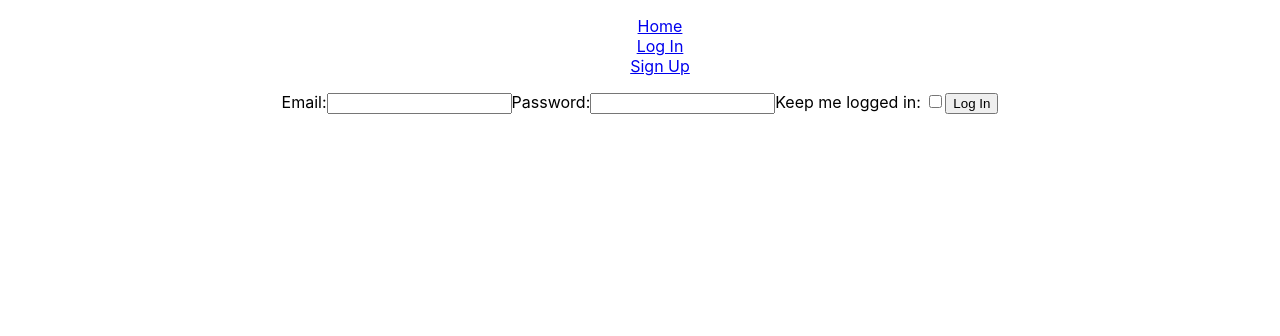
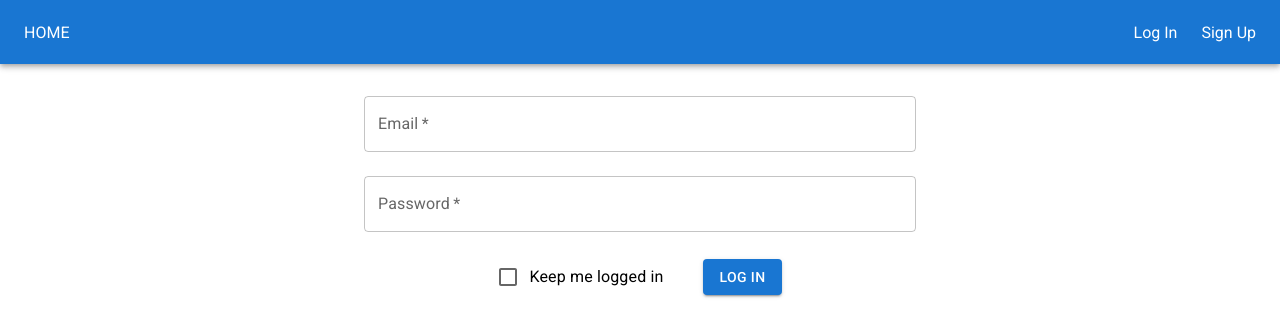
Before and after one commit to shard520/movies-react-app, a React (Create React App) app: page /login in a window 1280 px wide. Shown: the top 336 px of the page. Built offline with nearby package versions, Linux system fonts and the light colour scheme.

Commit message:
Install Material UI, convert forms to use MUI components, add App Bar, add styles.

```diff
--- a/public/index.html
+++ b/public/index.html
@@ -24,20 +24,24 @@
       work correctly both with client-side routing and a non-root public URL.
       Learn how to configure a non-root public URL by running `npm run build`.
     -->
+
+    <!-- Google Fonts -->
+    <link rel="preconnect" href="https://fonts.googleapis.com" />
+    <link rel="preconnect" href="https://fonts.gstatic.com" crossorigin />
+    <link
+      href="https://fonts.googleapis.com/css2?family=Roboto:wght@300;400;500;700&display=swap"
+      rel="stylesheet"
+    />
+
+    <!-- Material Icons -->
+    <link
+      rel="stylesheet"
+      href="https://fonts.googleapis.com/icon?family=Material+Icons"
+    />
     <title>React App</title>
   </head>
   <body>
     <noscript>You need to enable JavaScript to run this app.</noscript>
     <div id="root"></div>
-    <!--
-      This HTML file is a template.
-      If you open it directly in the browser, you will see an empty page.
-
-      You can add webfonts, meta tags, or analytics to this file.
-      The build step will place the bundled scripts into the <body> tag.
-
-      To begin the development, run `npm start` or `yarn start`.
-      To create a production bundle, use `npm run build` or `yarn build`.
-    -->
   </body>
 </html>
--- a/src/App.js
+++ b/src/App.js
@@ -1,11 +1,19 @@
 import React, { useEffect, useState } from 'react';
-import { Routes, Route, Link, useNavigate } from 'react-router-dom';
+import {
+  Routes,
+  Route,
+  Link as RouterLink,
+  useNavigate,
+} from 'react-router-dom';
+import { AppBar, Link, Toolbar } from '@mui/material';
 
+import { getUser, fetchSignUp, fetchLogIn } from './utils';
 import LogIn from './pages/LogIn';
-import { getUser, fetchSignUp, fetchLogIn } from './utils';
-import './App.css';
 import SignUp from './pages/SignUp';
 import Home from './pages/Home';
+
+import './App.css';
+import './styles/navbar.css';
 
 const App = () => {
   const [user, setUser] = useState();
@@ -42,19 +50,42 @@ const App = () => {
 
   return (
     <div className="App">
-      <nav className="navbar">
-        <ul className="navbar__list">
-          <li className="navbar__item">
-            <Link to="/">Home</Link>
-          </li>
-          <li className="navbar__item">
-            <Link to="/login">Log In</Link>
-          </li>
-          <li className="navbar__item">
-            <Link to="/signup">Sign Up</Link>
-          </li>
-        </ul>
-      </nav>
+      <AppBar position="static">
+        <Toolbar>
+          <nav className="navbar">
+            <ul className="navbar__list">
+              <Link
+                className="navbar__link"
+                component={RouterLink}
+                underline="hover"
+                to="/"
+                color="white"
+                sx={{ mr: 'auto' }}
+              >
+                HOME
+              </Link>
+              <Link
+                className="navbar__link"
+                component={RouterLink}
+                underline="hover"
+                to="/login"
+                color="white"
+              >
+                Log In
+              </Link>
+              <Link
+                className="navbar__link"
+                component={RouterLink}
+                underline="hover"
+                to="/signup"
+                color="white"
+              >
+                Sign Up
+              </Link>
+            </ul>
+          </nav>
+        </Toolbar>
+      </AppBar>
 
       <Routes>
         <Route
--- a/src/components/LogInForm.js
+++ b/src/components/LogInForm.js
@@ -1,3 +1,12 @@
+import {
+  Button,
+  Checkbox,
+  Container,
+  FormControlLabel,
+  FormGroup,
+  TextField,
+} from '@mui/material';
+
 const LogInForm = ({
   email,
   setEmail,
@@ -8,33 +17,43 @@ const LogInForm = ({
   handleLogInSubmit,
 }) => {
   return (
-    <form onSubmit={handleLogInSubmit}>
-      <label htmlFor="email">Email:</label>
-      <input
+    <Container maxWidth="sm" sx={{ mt: 4 }}>
+      <form className="auth-form" onSubmit={handleLogInSubmit}>
+        <TextField
+          variant="outlined"
+          label="Email"
           id="email"
-        name="email"
           type="email"
+          required={true}
           value={email}
           onChange={e => setEmail(e.target.value)}
         />
-      <label htmlFor="pass">Password:</label>
-      <input
-        id="pass"
-        name="pass"
+        <TextField
+          variant="outlined"
+          label="Password"
+          id="password"
           type="password"
+          required={true}
           value={pass}
           onChange={e => setPass(e.target.value)}
         />
-      <label htmlFor="stayLoggedIn">Keep me logged in: </label>
-      <input
-        name="stayLoggedIn"
+        <FormGroup>
+          <FormControlLabel
+            control={
+              <Checkbox
+                checked={stayLoggedIn}
                 id="stayLoggedIn"
-        type="checkbox"
-        value={stayLoggedIn}
-        onChange={() => setStayLoggedIn(prev => !prev)}
+                onChange={e => setStayLoggedIn(e.target.checked)}
               />
-      <button type="submit">Log In</button>
+            }
+            label="Keep me logged in"
+          />
+        </FormGroup>
+        <Button variant="contained" type="submit">
+          Log In
+        </Button>
       </form>
+    </Container>
   );
 };
 
--- a/src/components/SignUpForm.js
+++ b/src/components/SignUpForm.js
@@ -1,3 +1,14 @@
+import {
+  Button,
+  Checkbox,
+  Container,
+  FormControlLabel,
+  FormGroup,
+  TextField,
+} from '@mui/material';
+
+import '../styles/auth-form.css';
+
 const SignUpForm = ({
   username,
   setUsername,
@@ -10,40 +21,52 @@ const SignUpForm = ({
   handleSignUpSubmit,
 }) => {
   return (
-    <form onSubmit={handleSignUpSubmit}>
-      <label htmlFor="username">Username:</label>
-      <input
+    <Container maxWidth="sm" sx={{ mt: 4 }}>
+      <form className="auth-form" onSubmit={handleSignUpSubmit}>
+        <TextField
+          variant="outlined"
+          label="Username"
           id="username"
-        name="username"
           type="text"
+          required={true}
           value={username}
           onChange={e => setUsername(e.target.value)}
         />
-      <label htmlFor="email">Email:</label>
-      <input
+        <TextField
+          variant="outlined"
+          label="Email"
           id="email"
-        name="email"
           type="email"
+          required={true}
           value={email}
           onChange={e => setEmail(e.target.value)}
         />
-      <label htmlFor="pass">Password:</label>
-      <input
-        id="pass"
-        name="pass"
+        <TextField
+          variant="outlined"
+          label="Password"
+          id="password"
           type="password"
+          required={true}
           value={pass}
           onChange={e => setPass(e.target.value)}
         />
-      <input
-        name="stayLoggedIn"
+        <FormGroup>
+          <FormControlLabel
+            control={
+              <Checkbox
+                checked={stayLoggedIn}
                 id="stayLoggedIn"
-        type="checkbox"
-        value={stayLoggedIn}
-        onChange={() => setStayLoggedIn(prev => !prev)}
+                onChange={e => setStayLoggedIn(e.target.checked)}
               />
-      <button type="submit">Sign Up</button>
+            }
+            label="Keep me logged in"
+          />
+        </FormGroup>
+        <Button variant="contained" type="submit">
+          Sign Up
+        </Button>
       </form>
+    </Container>
   );
 };
 
--- a/src/index.css
+++ b/src/index.css
@@ -1,13 +1,16 @@
-body {
+*,
+*::after,
+*::before {
   margin: 0;
-  font-family: -apple-system, BlinkMacSystemFont, 'Segoe UI', 'Roboto', 'Oxygen',
-    'Ubuntu', 'Cantarell', 'Fira Sans', 'Droid Sans', 'Helvetica Neue',
-    sans-serif;
-  -webkit-font-smoothing: antialiased;
-  -moz-osx-font-smoothing: grayscale;
+  padding: 0;
+  box-sizing: inherit;
 }
 
-code {
-  font-family: source-code-pro, Menlo, Monaco, Consolas, 'Courier New',
-    monospace;
+html {
+  font-family: 'Roboto', sans-serif;
 }
+
+body {
+  box-sizing: border-box;
+  height: 100%;
+}
--- /dev/null
+++ b/src/styles/auth-form.css
@@ -0,0 +1,11 @@
+.auth-form {
+  display: flex;
+  flex-wrap: wrap;
+  justify-content: center;
+  align-items: center;
+  gap: 1.5rem;
+}
+
+.auth-form > .MuiFormControl-root {
+  flex-basis: 100%;
+}
--- /dev/null
+++ b/src/styles/navbar.css
@@ -0,0 +1,11 @@
+.navbar {
+  width: 100%;
+}
+
+.navbar__list {
+  display: flex;
+  flex-wrap: wrap;
+  justify-content: center;
+  align-items: center;
+  gap: 1.5rem;
+}
--- a/src/utils/index.js
+++ b/src/utils/index.js
@@ -26,6 +26,7 @@ export const getUser = async (setUser, navigate) => {
       setUser({
         username: fetchedUser.user.username,
         email: fetchedUser.user.email,
+        token: fetchedUser.token,
       });
       localStorage.setItem(
         'credentials',
@@ -66,7 +67,7 @@ export const fetchSignUp = async (
     const responseObj = await response.json();
     const { username: newUsername, email: newEmail, token } = responseObj;
 
-    setUser({ username: newUsername, email: newEmail });
+    setUser({ username: newUsername, email: newEmail, token });
 
     if (stayLoggedIn)
       localStorage.setItem(
@@ -104,7 +105,7 @@ export const fetchLogIn = async (email, password, setUser, stayLoggedIn) => {
       token,
     } = responseObj;
 
-    setUser({ username: username, email: userEmail });
+    setUser({ username: username, email: userEmail, token });
 
     if (stayLoggedIn)
       localStorage.setItem(
```
Also changed, not shown: 1 other file (tests, documents, lock files or other folders). Lines whose indentation alone changed are shown as unchanged.
